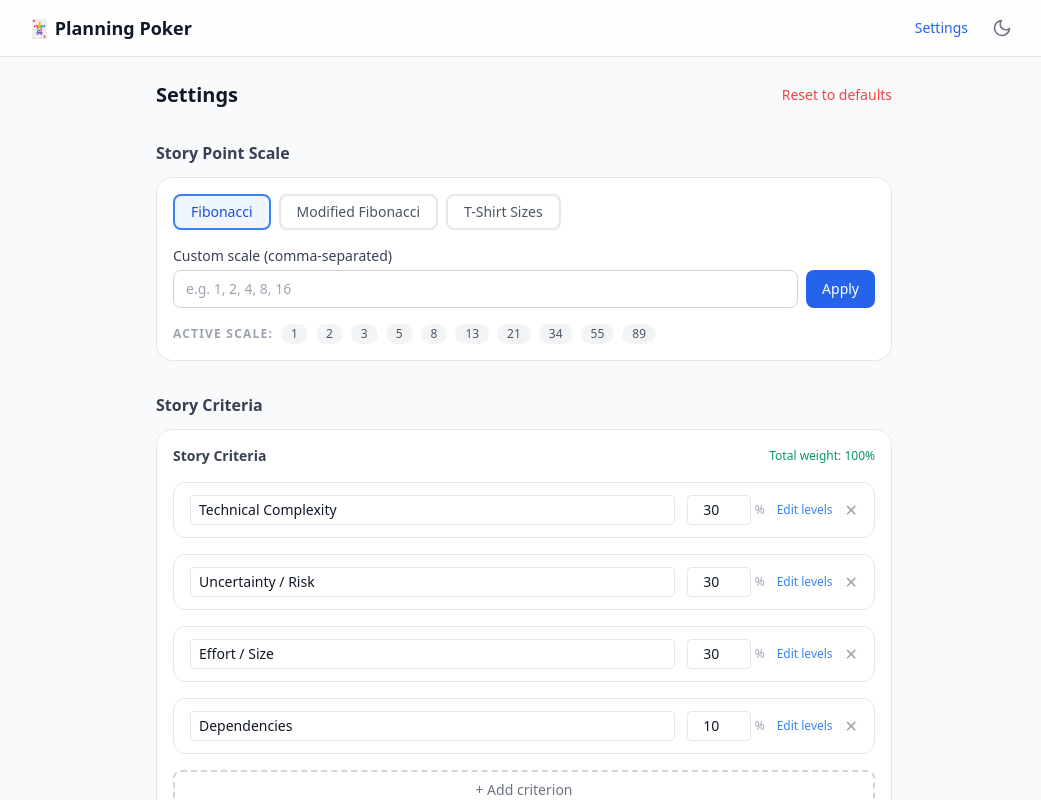
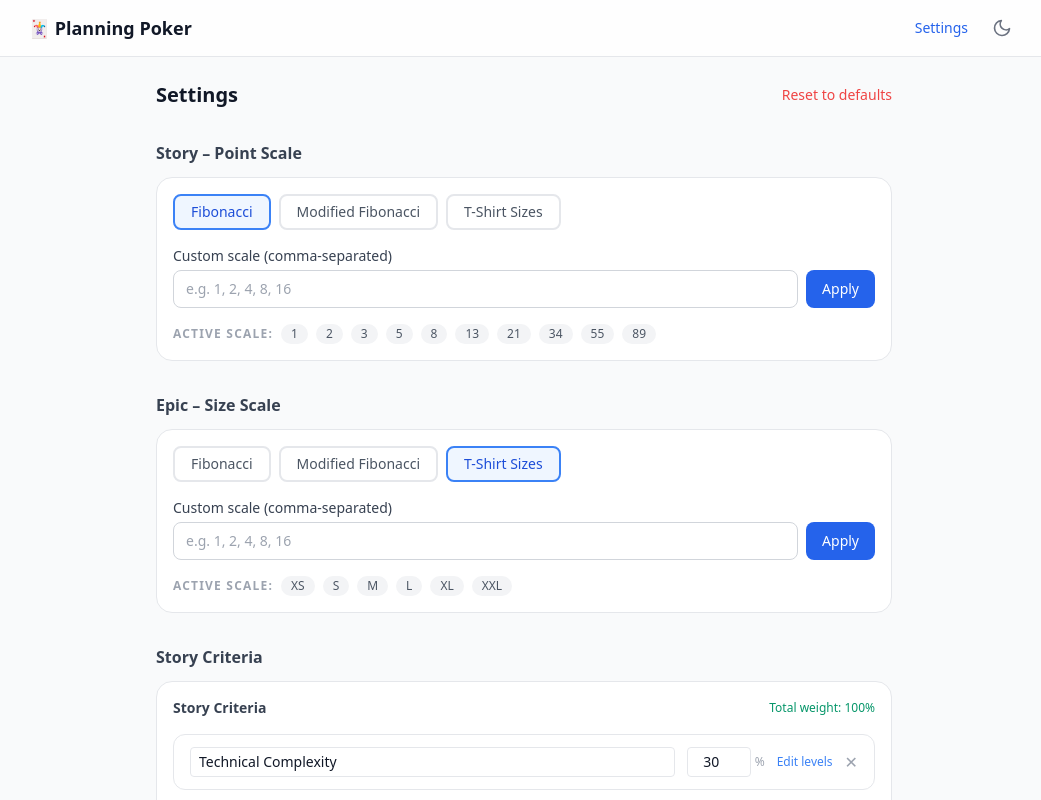
Before and after one commit to DoJo-2025/PlanningPokerTool, a React (Vite) app: page /#/settings in a window 1280 px wide. Shown: the top 800 px of the page, without its empty margins (116-1157 px from the left). Built offline with nearby package versions, Linux system fonts and the light colour scheme.

Commit message:
Update: Settings and Estimation page enhancements

```diff
--- a/src/pages/EstimationPage.tsx
+++ b/src/pages/EstimationPage.tsx
@@ -13,8 +13,9 @@ export function EstimationPage() {
     setItemType, setTitle, setDescription, setRating, setResult, setFinalValue,
   } = useSessionStore()
 
-  const { scale, storyCriteria, epicCriteria } = useSettingsStore()
+  const { storyScale, epicScale, storyCriteria, epicCriteria } = useSettingsStore()
   const criteria = itemType === 'story' ? storyCriteria : epicCriteria
+  const scale = itemType === 'story' ? storyScale : epicScale
 
   // Recompute suggestion whenever ratings change
   useEffect(() => {
--- a/src/pages/SettingsPage.tsx
+++ b/src/pages/SettingsPage.tsx
@@ -5,8 +5,9 @@ import { type Criterion } from '../types'
 
 export function SettingsPage() {
   const {
-    scale, storyCriteria, epicCriteria,
-    setScale,
+    storyScale, epicScale,
+    storyCriteria, epicCriteria,
+    setStoryScale, setEpicScale,
     addCriterion, removeCriterion, updateCriterion, updateLevelDescription,
     resetDefaults,
   } = useSettingsStore()
@@ -24,11 +25,23 @@ export function SettingsPage() {
         </button>
       </div>
 
-      {/* Scale */}
+      {/* Story scale */}
       <section className="flex flex-col gap-3">
-        <h2 className="text-base font-semibold text-gray-700 dark:text-gray-200">Story Point Scale</h2>
+        <h2 className="text-base font-semibold text-gray-700 dark:text-gray-200">
+          Story – Point Scale
+        </h2>
         <div className="rounded-2xl border border-gray-200 dark:border-gray-700 bg-white dark:bg-gray-800 p-4">
-          <ScaleConfigPanel scale={scale} onChange={setScale} />
+          <ScaleConfigPanel scale={storyScale} onChange={setStoryScale} />
+        </div>
+      </section>
+
+      {/* Epic scale */}
+      <section className="flex flex-col gap-3">
+        <h2 className="text-base font-semibold text-gray-700 dark:text-gray-200">
+          Epic – Size Scale
+        </h2>
+        <div className="rounded-2xl border border-gray-200 dark:border-gray-700 bg-white dark:bg-gray-800 p-4">
+          <ScaleConfigPanel scale={epicScale} onChange={setEpicScale} />
         </div>
       </section>
 
--- a/src/store/useSettingsStore.ts
+++ b/src/store/useSettingsStore.ts
@@ -10,12 +10,14 @@ import {
 } from '../types'
 
 interface SettingsState {
-  scale: ScaleConfig
+  storyScale: ScaleConfig
+  epicScale: ScaleConfig
   storyCriteria: Criterion[]
   epicCriteria: Criterion[]
 
   // Scale actions
-  setScale: (scale: ScaleConfig) => void
+  setStoryScale: (scale: ScaleConfig) => void
+  setEpicScale: (scale: ScaleConfig) => void
 
   // Criteria actions (type-aware)
   addCriterion: (itemType: 'story' | 'epic', criterion: Criterion) => void
@@ -37,11 +39,13 @@ interface SettingsState {
 export const useSettingsStore = create<SettingsState>()(
   persist(
     (set) => ({
-      scale: { preset: 'fibonacci', values: SCALE_PRESETS.fibonacci },
+      storyScale: { preset: 'fibonacci', values: SCALE_PRESETS.fibonacci },
+      epicScale: { preset: 'tshirt', values: SCALE_PRESETS.tshirt },
       storyCriteria: DEFAULT_STORY_CRITERIA,
       epicCriteria: DEFAULT_EPIC_CRITERIA,
 
-      setScale: (scale) => set({ scale }),
+      setStoryScale: (storyScale) => set({ storyScale }),
+      setEpicScale: (epicScale) => set({ epicScale }),
 
       addCriterion: (itemType, criterion) =>
         set((s) =>
@@ -86,7 +90,8 @@ export const useSettingsStore = create<SettingsState>()(
 
       resetDefaults: () =>
         set({
-          scale: { preset: 'fibonacci', values: SCALE_PRESETS.fibonacci },
+          storyScale: { preset: 'fibonacci', values: SCALE_PRESETS.fibonacci },
+          epicScale: { preset: 'tshirt', values: SCALE_PRESETS.tshirt },
           storyCriteria: DEFAULT_STORY_CRITERIA,
           epicCriteria: DEFAULT_EPIC_CRITERIA,
         }),
```
